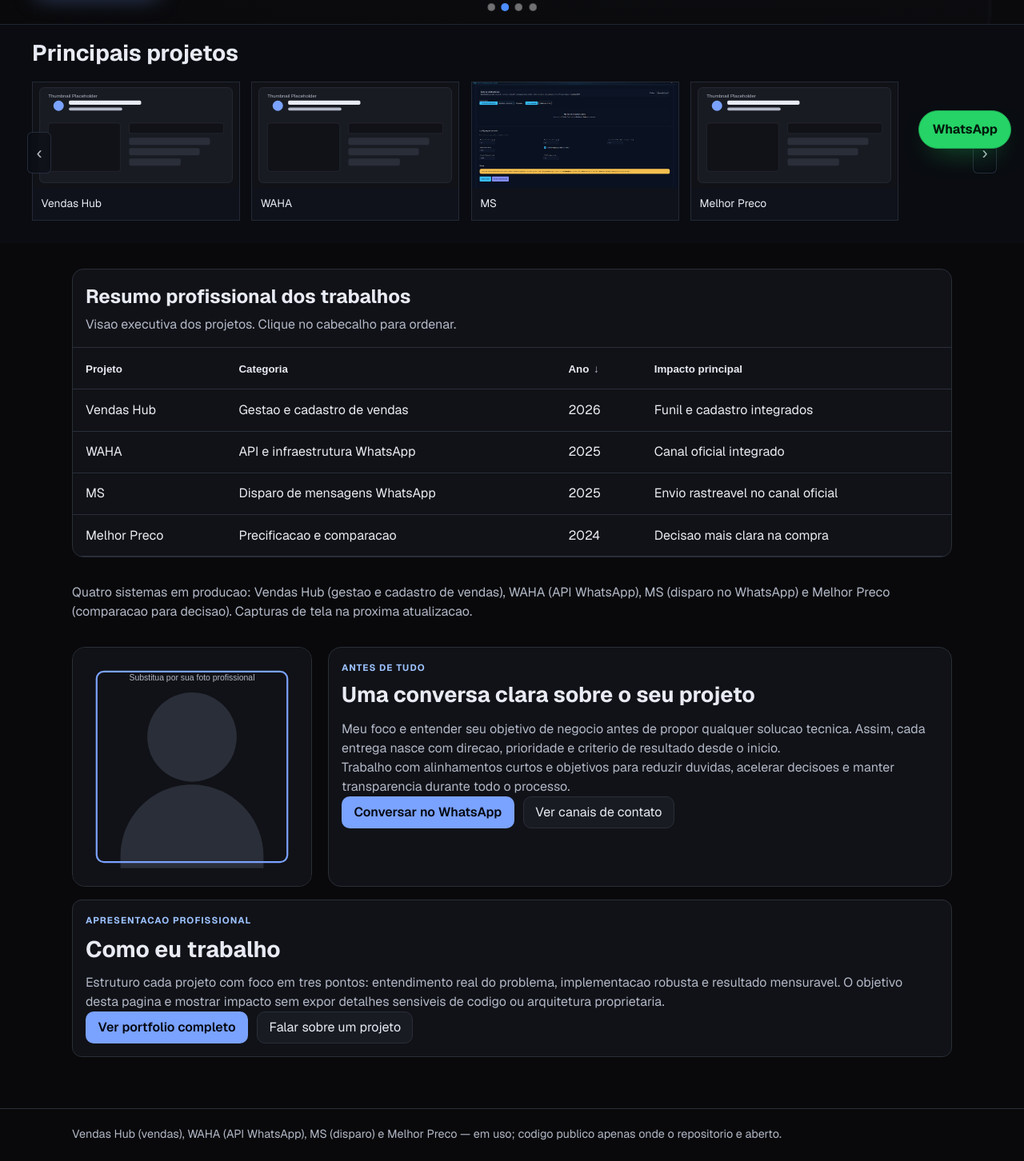
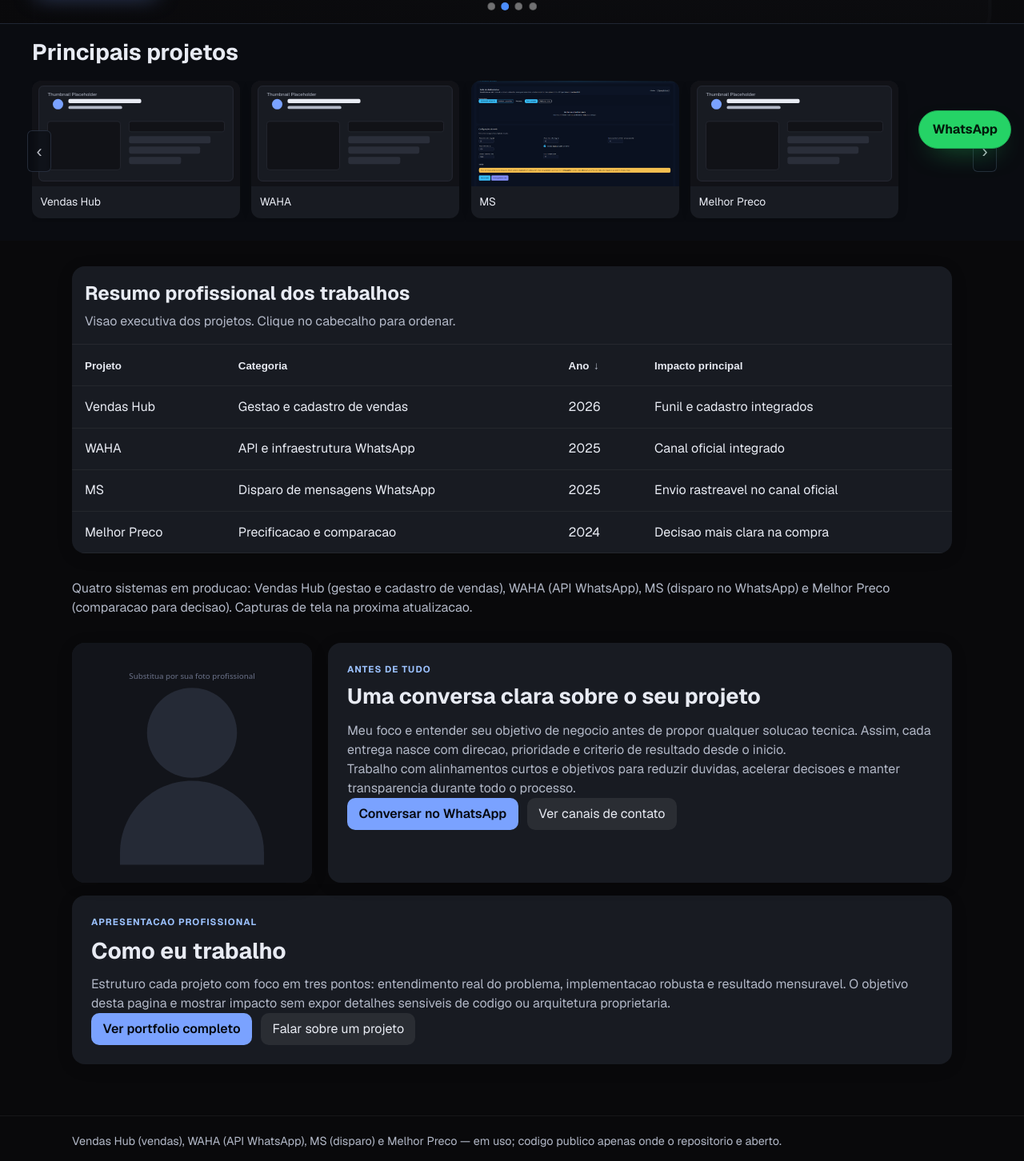
Before and after one commit to CloudBlackhand/portifolio, a Next.js app: page / in a window 1280 px wide. Shown: the part 598-2050 px from the top of the page at 80% size. Built offline with nearby package versions, Linux system fonts and the light colour scheme.

Commit message:
UI: remove bordas pesadas, sombras suaves e placeholder sem contorno azul

```diff
--- a/app/globals.css
+++ b/app/globals.css
@@ -68,10 +68,10 @@ a {
   position: sticky;
   top: 0;
   z-index: 10;
-  border-bottom: 1px solid var(--border);
-  background: color-mix(in srgb, var(--background) 88%, transparent);
-  backdrop-filter: blur(8px);
-  box-shadow: 0 8px 24px -20px rgb(0 0 0 / 65%);
+  border-bottom: none;
+  background: color-mix(in srgb, var(--background) 92%, transparent);
+  backdrop-filter: blur(12px);
+  box-shadow: 0 1px 0 0 rgb(255 255 255 / 05%);
 }
 
 .header-content {
@@ -106,7 +106,7 @@ main.container {
 }
 
 .site-footer {
-  border-top: 1px solid var(--border);
+  border-top: 1px solid rgb(255 255 255 / 06%);
 }
 
 .footer-content {
@@ -386,17 +386,24 @@ main.container {
 }
 
 .favorite-card {
-  border: 1px solid #242936;
-  background: #0f121a;
+  border: none;
+  background: var(--surface-soft);
   color: var(--foreground);
-  border-radius: 0;
+  border-radius: 12px;
   text-align: left;
   cursor: pointer;
   scroll-snap-align: start;
+  overflow: hidden;
+  box-shadow: 0 2px 16px -6px rgb(0 0 0 / 40%);
+  transition: box-shadow 0.2s ease;
+}
+
+.favorite-card:hover {
+  box-shadow: 0 8px 28px -10px rgb(0 0 0 / 50%);
 }
 
 .favorite-card.is-active {
-  border-color: #8be137;
+  box-shadow: 0 0 0 2px rgb(122 162 255 / 35%);
 }
 
 .favorite-image {
@@ -423,23 +430,22 @@ main.container {
 }
 
 .card {
-  border: 1px solid var(--border);
-  border-radius: 14px;
-  background: var(--surface);
+  border: none;
+  border-radius: 16px;
+  background: var(--surface-soft);
   overflow: hidden;
+  box-shadow: 0 4px 28px -12px rgb(0 0 0 / 45%);
 }
 
 .interactive-card {
-  transition:
-    transform 0.2s ease,
-    border-color 0.2s ease,
-    box-shadow 0.2s ease;
+  transition: transform 0.2s ease, box-shadow 0.2s ease;
 }
 
 .interactive-card:hover {
-  transform: translateY(-4px);
-  border-color: #4f76cf;
-  box-shadow: 0 18px 42px -28px rgb(71 115 215 / 65%);
+  transform: translateY(-3px);
+  box-shadow:
+    0 20px 48px -20px rgb(0 0 0 / 55%),
+    0 0 0 1px rgb(122 162 255 / 12%);
 }
 
 @media (prefers-reduced-motion: reduce) {
@@ -456,7 +462,6 @@ main.container {
   width: 100%;
   height: auto;
   display: block;
-  border-bottom: 1px solid var(--border);
 }
 
 .card-body {
@@ -475,8 +480,8 @@ main.container {
 }
 
 .chip {
-  border: 1px solid var(--border);
-  background: var(--surface-soft);
+  border: none;
+  background: rgb(255 255 255 / 06%);
   border-radius: 999px;
   padding: 0.2rem 0.6rem;
   font-size: 0.75rem;
@@ -489,14 +494,15 @@ main.container {
   justify-content: center;
   min-height: 40px;
   border-radius: 10px;
-  border: 1px solid var(--border);
+  border: none;
   padding: 0 0.9rem;
-  background: var(--surface-soft);
+  background: rgb(255 255 255 / 08%);
+  color: var(--foreground);
   transition: background-color 0.2s ease;
 }
 
 .button:hover {
-  background: #242936;
+  background: rgb(255 255 255 / 12%);
 }
 
 .button.primary {
@@ -529,18 +535,20 @@ main.container {
 
 .stack {
   margin-top: 1.25rem;
-  border: 1px solid var(--border);
-  background: var(--surface);
+  border: none;
+  background: var(--surface-soft);
   padding: 1rem;
-  border-radius: 12px;
+  border-radius: 16px;
+  box-shadow: 0 4px 28px -12px rgb(0 0 0 / 45%);
 }
 
 .content-block {
   margin-top: 1rem;
-  border: 1px solid var(--border);
-  background: var(--surface);
-  padding: 1rem;
-  border-radius: 12px;
+  border: none;
+  background: var(--surface-soft);
+  padding: clamp(1.1rem, 2.5vw, 1.5rem);
+  border-radius: 16px;
+  box-shadow: 0 4px 28px -12px rgb(0 0 0 / 45%);
 }
 
 .content-block h3 {
@@ -550,8 +558,9 @@ main.container {
 .detail-image {
   width: 100%;
   height: auto;
-  border-radius: 12px;
-  border: 1px solid var(--border);
+  border-radius: 14px;
+  border: none;
+  box-shadow: 0 4px 24px -14px rgb(0 0 0 / 50%);
 }
 
 .detail-image--native {
@@ -603,10 +612,11 @@ main.container {
 }
 
 .about-photo-wrap {
-  border: 1px solid var(--border);
+  border: none;
   border-radius: 16px;
   overflow: hidden;
-  background: var(--surface);
+  background: var(--surface-soft);
+  box-shadow: 0 4px 28px -12px rgb(0 0 0 / 45%);
 }
 
 .about-photo {
@@ -617,10 +627,11 @@ main.container {
 }
 
 .about-content {
-  border: 1px solid var(--border);
+  border: none;
   border-radius: 16px;
-  background: var(--surface);
-  padding: 1rem;
+  background: var(--surface-soft);
+  padding: clamp(1.1rem, 2.5vw, 1.5rem);
+  box-shadow: 0 4px 28px -12px rgb(0 0 0 / 45%);
 }
 
 .about-content h2 {
@@ -629,15 +640,16 @@ main.container {
 }
 
 .table-wrap {
-  border: 1px solid var(--border);
-  border-radius: 14px;
-  background: var(--surface);
+  border: none;
+  border-radius: 16px;
+  background: var(--surface-soft);
   overflow: hidden;
+  box-shadow: 0 4px 28px -12px rgb(0 0 0 / 45%);
 }
 
 .table-header {
   padding: 1rem;
-  border-bottom: 1px solid var(--border);
+  border-bottom: 1px solid rgb(255 255 255 / 06%);
 }
 
 .table-header h2 {
@@ -658,7 +670,7 @@ main.container {
 .work-table td {
   text-align: left;
   padding: 0.85rem 1rem;
-  border-bottom: 1px solid var(--border);
+  border-bottom: 1px solid rgb(255 255 255 / 05%);
 }
 
 .work-table tbody tr:hover {
```
Also changed, not shown: public/profile-placeholder.svg.
